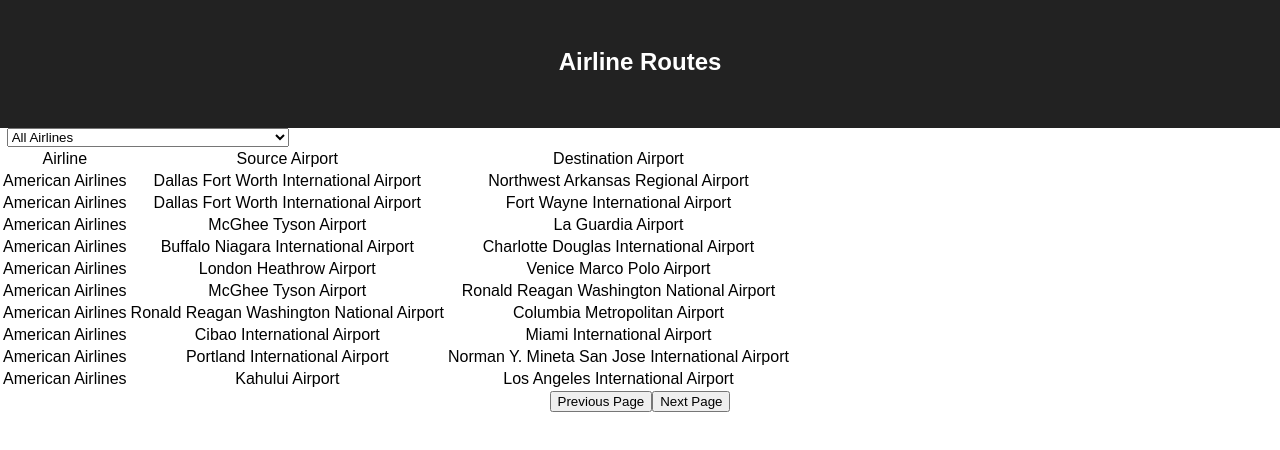
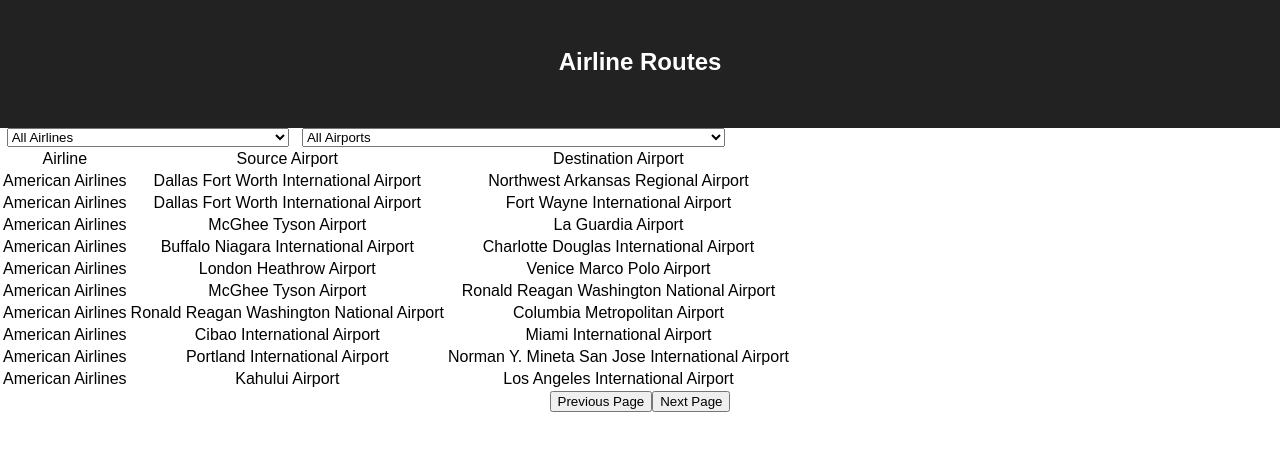
Before and after one commit to kaledoux/react-airlines, a React (Create React App) app: page / in a window 1280 px wide. Shown: the top 450 px of the page. Built offline with nearby package versions, Linux system fonts and the light colour scheme.

Commit message:
airport select

```diff
--- a/src/App.js
+++ b/src/App.js
@@ -2,7 +2,7 @@
 import Table from './components/Table';
 import Select from './components/Select';
 import './App.css';
-import data from './data';
+import data, { sortAirports } from './data';
 
 const App = () => {
 	const columns = [
@@ -11,8 +11,23 @@
 		{ name: 'Destination Airport', property: 'dest' }
 	];
 	const [ airline, setAirline ] = useState('all');
-	const airlinesToShow =
-		airline !== 'all' ? data.routes.filter((route) => String(route.airline) === airline) : data.routes;
+	const [ airport, setAirport ] = useState('all');
+
+	const filterRoutes = (airline, airport) => {
+		let routes = data.routes;
+		if (airline !== 'all') {
+			routes = routes.filter((route) => String(route.airline) === airline);
+		}
+		if (airport !== 'all') {
+			routes = routes.filter((route) => route.src === airport);
+		}
+		return routes;
+	};
+
+	const airlinesToShow = filterRoutes(airline, airport);
+	// airline !== 'all' || airport !== 'all'
+	// 	? data.routes.filter((route) => String(route.airline) === airline && route.src === airport)
+	// 	: data.routes;
 
 	const formatValue = (_, value) => value;
 
@@ -21,6 +36,12 @@
 		setAirline(e.target.value);
 	};
 	const airlines = data.airlines;
+
+	const handleAirportSelect = (e) => {
+		console.log('handle select airports firing');
+		setAirport(e.target.value);
+	};
+	const airports = sortAirports(data.airports);
 
 	return (
 		<div className="app">
@@ -35,6 +56,14 @@
 				value=""
 				onSelect={handleAirlineSelect}
 			/>
+			<Select
+				options={airports}
+				valueKey="code"
+				titleKey="name"
+				allTitle="All Airports"
+				value=""
+				onSelect={handleAirportSelect}
+			/>
 			<section>
 				<Table className="routes-table" columns={columns} rows={airlinesToShow} format={formatValue} pageLimit={10} />
 			</section>
--- a/src/components/Select.js
+++ b/src/components/Select.js
@@ -6,9 +6,9 @@
 			<option key="all" value="all">
 				{allTitle}
 			</option>
-			{options.map((airline) => (
-				<option key={airline[valueKey]} value={airline[valueKey]}>
-					{airline[titleKey]}
+			{options.map((option) => (
+				<option key={option[valueKey]} value={option[valueKey]}>
+					{option[titleKey]}
 				</option>
 			))}
 		</select>
--- a/src/data.js
+++ b/src/data.js
@@ -1558,4 +1558,18 @@
 	const airport = airports.find((airport) => airport.code === code);
 	return airport.name;
 };
+
+export const sortAirports = (airportList) => {
+	return airportList.sort((a, b) => {
+		let nameA = a.name.toLowerCase();
+		let nameB = b.name.toLowerCase();
+		if (nameA < nameB) {
+			return -1;
+		}
+		if (nameA > nameB) {
+			return 1;
+		}
+		return 0;
+	});
+};
 export default { routes, airlines, airports };
```
